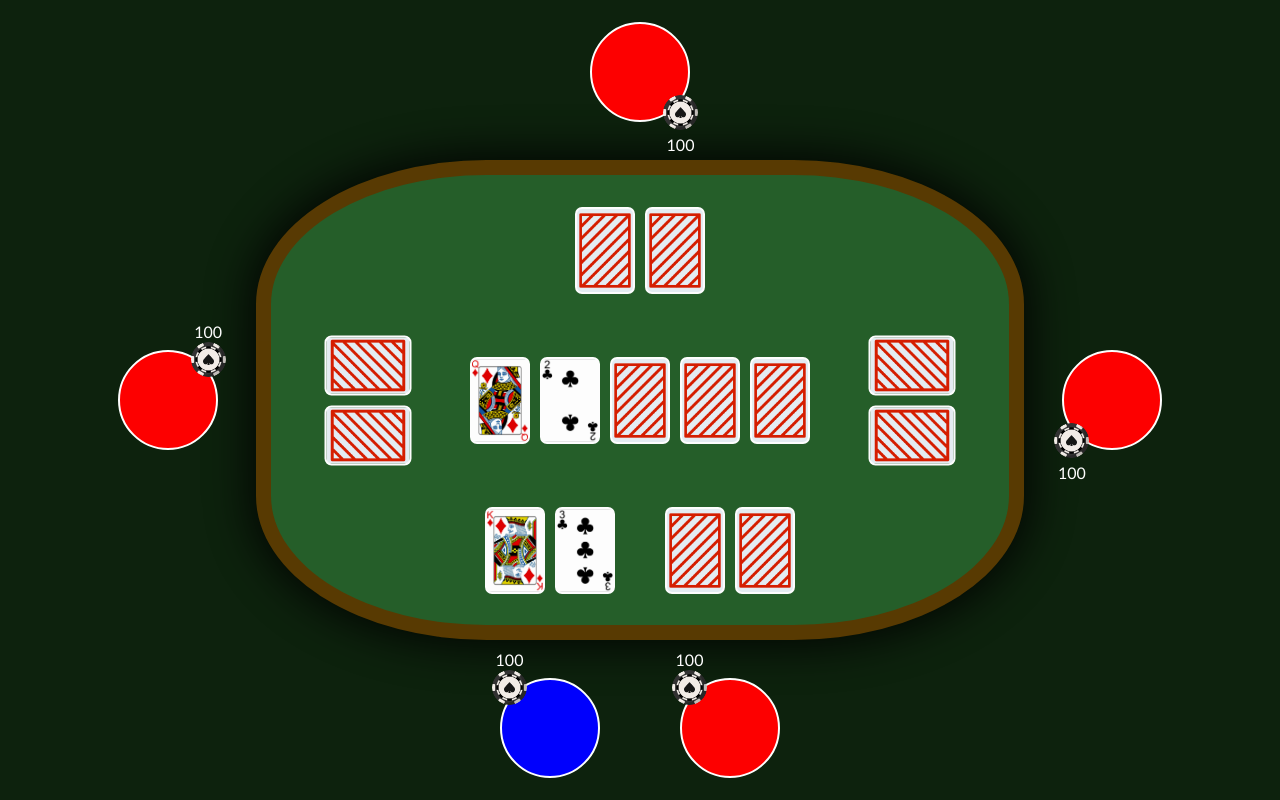
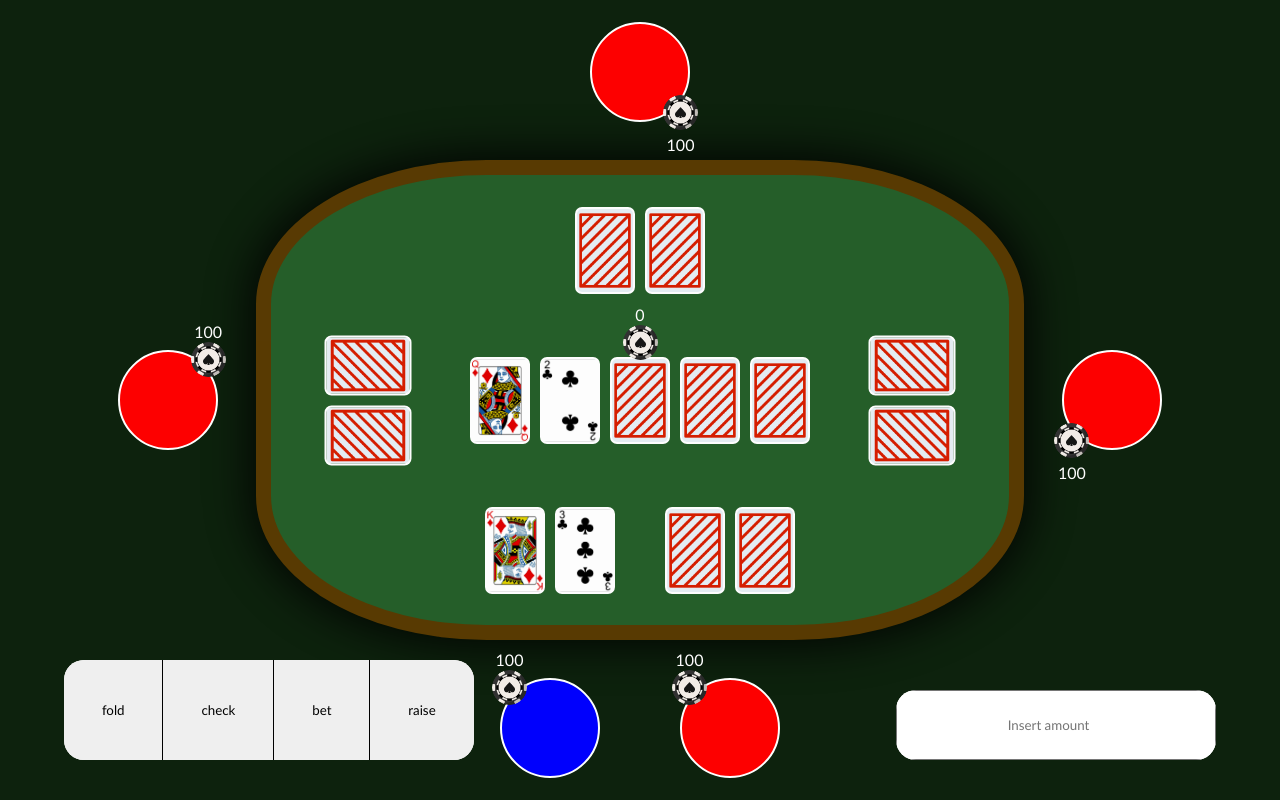
Before and after one commit to SublimedApple58/poker, a React (Vite) app: page / in a window 1280 px wide. Both pictures are taken after typing "5" into the empty fields and a click on the button "Send number". Built offline with nearby package versions, Linux system fonts and the light colour scheme.

Commit message:
reducer della vittoria, commandi per giocare cominciati

```diff
--- a/src/App.css
+++ b/src/App.css
@@ -18,9 +18,9 @@ body{
     grid-template-rows: 1fr 1fr 1fr 1fr 1fr;
     grid-template-columns: 1fr 1fr 1fr 1fr 1fr;
     grid-template-areas:
-                        'l t t t r'
+                        'e t t t p'
                         'l c c c r'
                         'l c c c r'
                         'l c c c r'
-                        'l b b b r';
+                        'w b b b q';
 }
--- a/src/App.tsx
+++ b/src/App.tsx
@@ -7,7 +7,7 @@ import Table from './components/Table/Table';
 
 function App() {
 
-    const numberPlayer = useSelector((state: RootState)=> state.giocatori.length);
+    const numberPlayer = useSelector((state: RootState)=> state.giocatori.players.length);
 
   return (
     <>
--- /dev/null
+++ b/src/components/Commands/Commands.tsx
@@ -0,0 +1,50 @@
+import { useRef } from 'react';
+import './commands.css';
+import { useDispatch } from 'react-redux';
+import { removeChips } from '../../state/formPlayer/nPlayerSlice';
+
+function Commands(){
+
+    const
+        amountInput = useRef<HTMLInputElement | null>(null),
+        // invisible = {
+        //     opacity: '0'
+        // },
+        visible = {
+            opacity: '1'
+        },
+        dispatch = useDispatch();
+
+    // let [style, setStyle] = useState(invisible);
+
+    function amounting(){
+        // if(style==invisible){
+        //     setStyle(visible)
+        // } else {
+        //     setStyle(invisible)
+        // }
+
+        if(amountInput.current?.valueAsNumber != 0){
+            dispatch(removeChips({ref: 1, chips: (amountInput.current?.valueAsNumber ?? 0)}))
+            if(amountInput.current != null){
+                amountInput.current.value = '0';
+            }
+        }
+    }
+
+    return (
+        <>
+            <div className="commands">
+                <button>fold</button>
+                <button>check</button>
+                <button>bet</button>
+                <button onClick={()=>amounting()}>raise</button>
+            </div>
+            <div className="amount" style={visible} >
+                <input type="number" placeholder='Insert amount' ref={amountInput}/>
+            </div>
+        </>
+    )
+}
+
+export default Commands;
--- /dev/null
+++ b/src/components/Commands/commands.css
@@ -0,0 +1,48 @@
+.commands, .amount{
+    background: white;
+    position: fixed;
+    bottom: 5%;
+    border-radius: 20px;
+    display: flex;
+    justify-content: center;
+    align-items: center;
+    overflow: hidden;
+    transition: all .5s ease-out;
+}
+
+.commands{
+    left: 5%;
+    width: 32%;
+    height: 100px;
+}
+
+.amount{
+    right: 5%;
+    width: 25%;
+    height: 70px;
+}
+
+.commands button{
+    color: black;
+    flex-grow: 1;
+    flex-shrink: 1;
+    height: 100%;
+    border: none;
+    border-right: 1px solid black;
+    transition: all .3s ease-out
+}
+
+.commands button:nth-child(4){
+    border-right: none;
+}
+
+.commands button:hover{
+    background: grey;
+}
+
+.amount input{
+    width: 100%;
+    height: 100%;
+    text-align: center;
+    color: black
+}
--- a/src/components/Player/Player.css
+++ b/src/components/Player/Player.css
@@ -52,7 +52,7 @@
     transition: all .3s ease-out;
 }
 
-.bottom .chips p, .left .chips p{
+.bottom .chips p, .left .chips p, .centrali p{
     top: -20px
 }
 
@@ -79,3 +79,7 @@
     bottom: -10px;
     right: -10px;
 }
+
+.centrali{
+    top: 0;
+}
--- a/src/components/Player/Player.tsx
+++ b/src/components/Player/Player.tsx
@@ -7,7 +7,7 @@ function Player(props:{isUser: boolean, player: number}){
 
     useEffect(()=>{}, [])
 
-    const chips = useSelector((state: RootState)=> state.giocatori[props.player].chips);
+    const chips = useSelector((state: RootState)=> state.giocatori.players[props.player].chips);
     const stylePlayer = props.isUser ? 'user' : 'player';
 
     return (
@@ -16,7 +16,6 @@ function Player(props:{isUser: boolean, player: number}){
                     <div className="chips">
                         <p>{chips}</p>
                     </div>
-                    {/* <p>{`Giocatore${props.player+1}`}</p> */}
                 </div>
         </>
     )
--- a/src/components/Table/Table.tsx
+++ b/src/components/Table/Table.tsx
@@ -1,17 +1,18 @@
-import { useSelector } from "react-redux";
+import {useSelector } from "react-redux";
 import { RootState } from "../../state/store";
 import Player from "../Player/Player";
 import './Table.css'
 import CardContainer from "../CardContainer/CardContainer";
 import { ReactElement} from "react";
 import Card from "../Cards/Card";
+import Commands from "../Commands/Commands";
 
 
 function Table(){
     const
-        numberPlayer = useSelector((state: RootState)=> state.giocatori.length),
-        carteUscite = useSelector((state: RootState) => state.carteUscite);
-
+        numberPlayer = useSelector((state: RootState)=> state.giocatori.players.length),
+        carteUscite = useSelector((state: RootState) => state.carteUscite),
+        centralChips = useSelector((state: RootState) => state.giocatori.centralChips);
     /*
     algoritmo per scelta posizioni deve:
     mettere il primo giocatore alla posizione bottom [0], secondo posizione left [1], terzo posizione top [2], quarto posizione right [3] etc...
@@ -86,12 +87,13 @@ function Table(){
                     <div className="leftPlayer">{renderContainer(1)}</div>
                     <div className="topPlayer">{renderContainer(0)}</div>
                     <div className="rightPlayer">{renderContainer(3)}</div>
-                    <div className="center">{renderCenterCard()}</div>
+                    <div className="center">{renderCenterCard()} <div className="chips centrali"><p>{centralChips}</p></div></div>
              </div>
               <div className='bottom'>{posizioneGiocatori[2]}</div>
               <div className='left'>{posizioneGiocatori[1]}</div>
               <div className='top'>{posizioneGiocatori[0]}</div>
               <div className='right'>{posizioneGiocatori[3]}</div>
+              <Commands/>
         </>
     )
 }
--- a/src/state/formPlayer/nPlayerSlice.ts
+++ b/src/state/formPlayer/nPlayerSlice.ts
@@ -1,9 +1,16 @@
 import { createSlice } from "@reduxjs/toolkit";
 
+interface players{
+    players: any[],
+    centralChips: number
+}
 
-const initialState: any[] = []
+const initialState: players ={
+    players: [],
+    centralChips: 0
+}
 
-interface chips{
+interface scommessa{
     ref: number,
     chips: number
 }
@@ -13,32 +20,41 @@ const playerSlice = createSlice({
     initialState,
     reducers: {
         addPlayer: (state, action: {payload: any}) => {
-            return [...state, action.payload]
-        },
-        addChips: (state, action: {payload: chips}) => {
-            return state.map(giocatore => {
-                if(giocatore.name == action.payload.ref){
-                    return Object.assign({}, giocatore, {
-                        chips: action.payload.chips + giocatore.chips
-                    })
-                } else {
-                    return giocatore
-                }
+            return Object.assign({}, state, {
+                players: [...state.players, action.payload]
             })
         },
-        removeChips: (state, action: {payload: chips}) => {
-            return state.map(giocatore => {
+        removeChips: (state, action: {payload: scommessa}) => {
+
+            return Object.assign({}, state, {
+                players: state.players.map(giocatore => {
                     if(giocatore.name == action.payload.ref){
                         return Object.assign({}, giocatore, {
                             chips: giocatore.chips - action.payload.chips
                         })
                     } else {
+                        return giocatore;
+                    }
+                }),
+                centralChips: state.centralChips + action.payload.chips
+            })
+        },
+        win: (state, action: {payload: number}) => {
+            return Object.assign({}, state, {
+                players: state.players.map(giocatore => {
+                    if(giocatore.name == action.payload){
+                        return Object.assign({}, state, {
+                            chips: giocatore.chips + state.centralChips
+                        })
+                    } else {
                         return giocatore
                     }
+                }),
+                centralChips: 0,
             })
-        },
+        }
     }
 })
 
 export default playerSlice.reducer;
-export const {addPlayer, addChips, removeChips} = playerSlice.actions;
+export const {addPlayer, win, removeChips} = playerSlice.actions;
--- a/src/state/gameStatus/gameSlice.ts
+++ b/src/state/gameStatus/gameSlice.ts
@@ -5,7 +5,7 @@ interface game {
 }
 
 const initialState: game = {
-    round: 0
+    round: 1
 };
 
 const gameSlice = createSlice({
```
Lines whose indentation alone changed are shown as unchanged.
